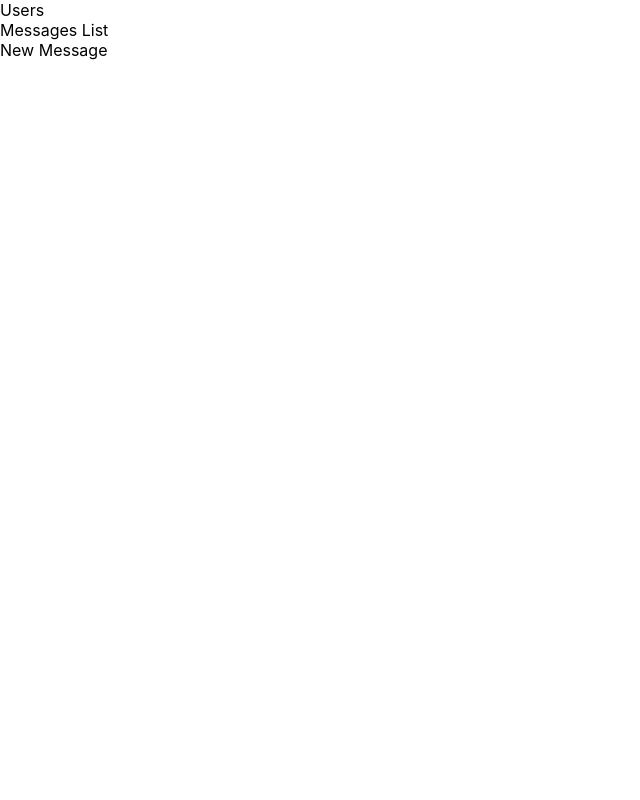
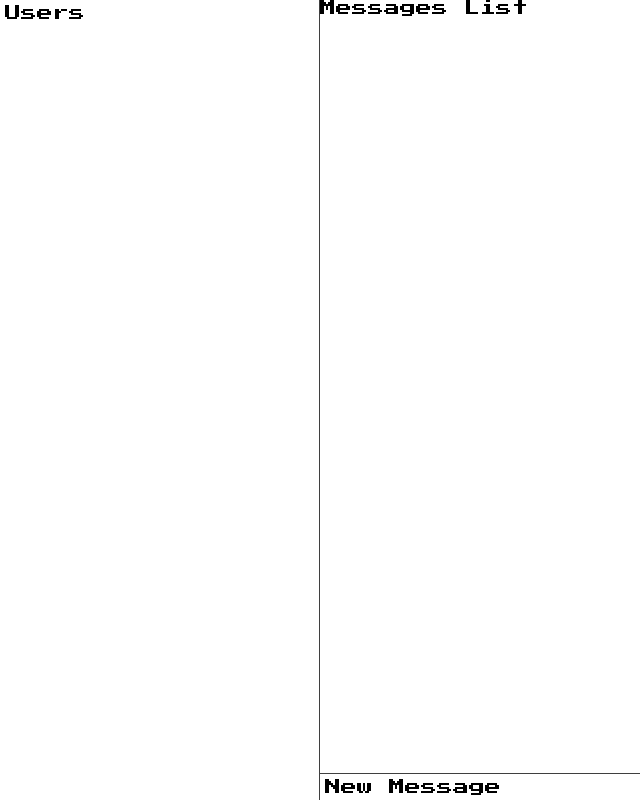
Before and after one commit to Azmadeu/chat, a React (Create React App) app: page / in a window 1280 px wide. Shown: the whole page, without its empty margins (0-640 px from the left). Built offline with nearby package versions, Linux system fonts and the light colour scheme.

Commit message:
add common style

```diff
--- a/src/App.css
+++ b/src/App.css
@@ -1,32 +1,37 @@
-.App {
-  text-align: center;
+@import url('https://fonts.googleapis.com/css?family=Press+Start+2P');
+
+* {
+  box-sizing: border-box;
+  padding: 0;
+  margin: 0;
 }
-
-.App-logo {
-  animation: App-logo-spin infinite 20s linear;
-  height: 40vmin;
+body {
+  font-family: "Press Start 2P";
 }
-
-.App-header {
-  background-color: #282c34;
-  min-height: 100vh;
-  display: flex;
-  flex-direction: column;
-  align-items: center;
-  justify-content: center;
-  font-size: calc(10px + 2vmin);
-  color: white;
+#container {
+  display: grid;
+  grid-template-columns: 1fr 3fr;
+  grid-template-areas: "sidebar main";
+  width: 100vw;
+  height: 100vh;
 }
-
-.App-link {
-  color: #61dafb;
+#main {
+  grid-area: main;
 }
-
-@keyframes App-logo-spin {
-  from {
-    transform: rotate(0deg);
-  }
-  to {
-    transform: rotate(360deg);
-  }
+#new-message {
+  position: fixed;
+  bottom: 0;
+  width: 100%;
+  padding: 5px;
+  margin-left: 0px;
+  border-top: 1px solid #3f3f3f;
 }
+#messages-list {
+  padding: 5px 0 0 5px;
+}
+#sidebar {
+  grid-area: sidebar;
+  padding: 5px 0 0 5px;
+  border-right: 1px solid #3f3f3f;
+  height: 100%;
+}
```
